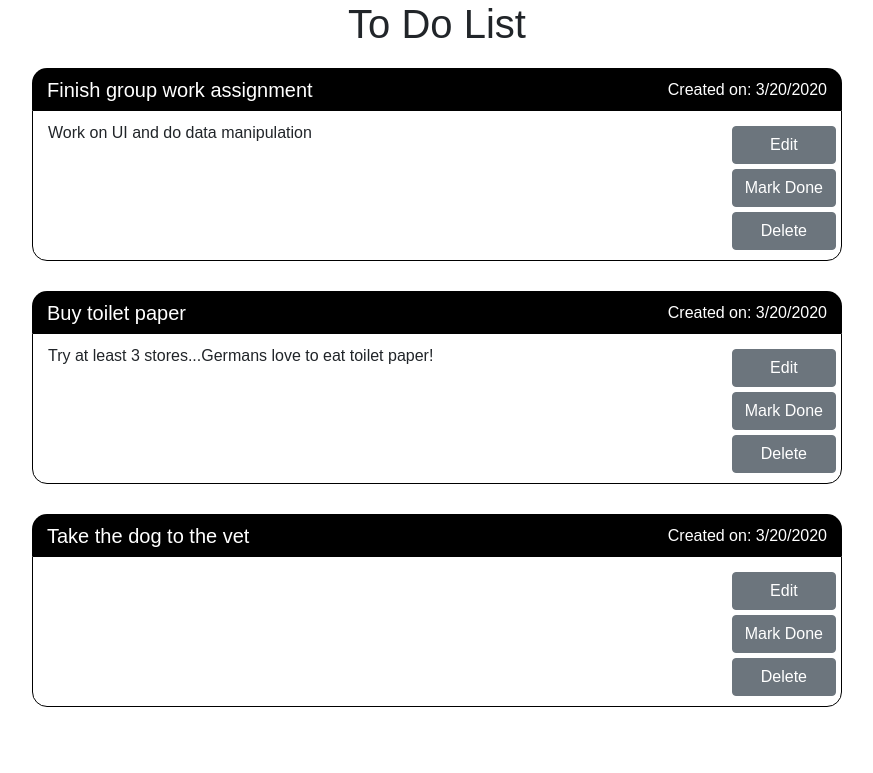
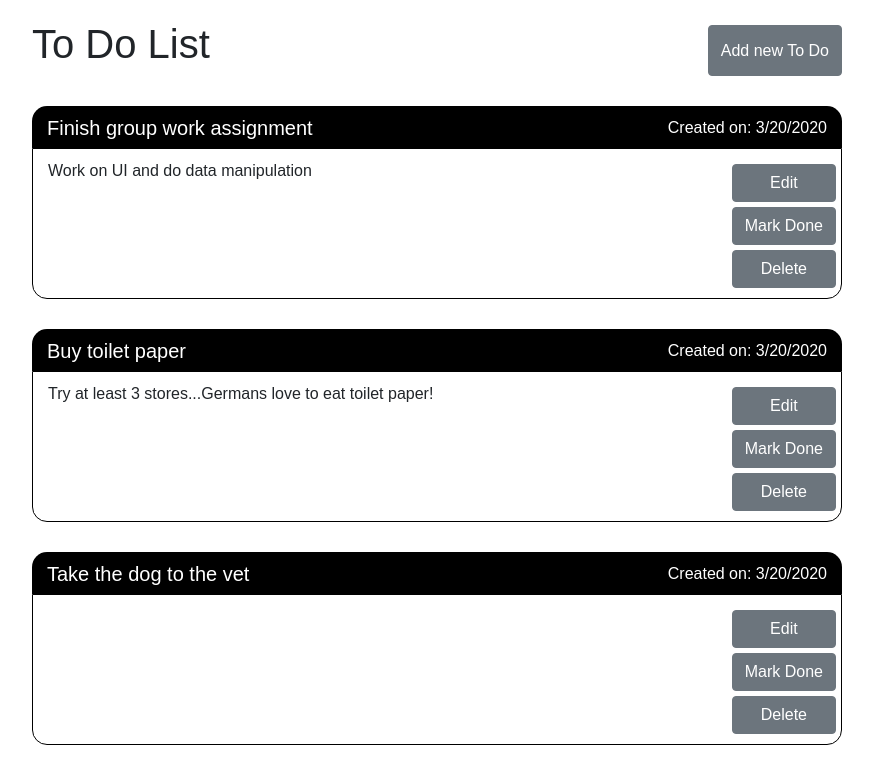
Before and after one commit to Bobaflex-HSV/ToDoList-React, a React (Create React App) app: page / in a window 1280 px wide. Shown: the top 773 px of the page, without its empty margins (203-1076 px from the left). Built offline with nearby package versions, Linux system fonts and the light colour scheme.

Commit message:
modify header and buttons
- combine header and add new to do button
- alert functionality on buttons

```diff
--- a/src/App.js
+++ b/src/App.js
@@ -4,7 +4,6 @@ import TodoList from "./components/TodoList";
 export default function App() {
   return (
     <div className="App">
-      <h1>To Do List</h1>
       <TodoList />
     </div>
   );
--- a/src/components/Todo.js
+++ b/src/components/Todo.js
@@ -2,12 +2,18 @@ import React from "react";
 import "../styles/Todo.css";
 
 export default function Todo({ value, dateProperty, descriptionProperty }) {
-  function markAsDone() {
-    console.log("Clicked on " + value);
+  function editTodo() {
+    alert("Clicked on edit");
+  }
+  function markDone() {
+    alert("Clicked on Mark Done");
   }
 
+  function deleteTodo() {
+    alert("Clicked on Delete");
+  }
   return (
-    <div onClick={markAsDone} className="todo-wrapper">
+    <div className="todo-wrapper">
       <div className="todo-title-date">
         <h5>{value}</h5>
         <span>Created on: {dateProperty}</span>
@@ -17,13 +23,25 @@ export default function Todo({ value, dateProperty, descriptionProperty }) {
           <span>{descriptionProperty}</span>
         </div>
         <div className="function-buttons">
-          <button type="button" className="btn btn-secondary button-todo">
+          <button
+            onClick={editTodo}
+            type="button"
+            className="btn btn-secondary button-todo"
+          >
             Edit
           </button>
-          <button type="button" className="btn btn-secondary button-todo">
+          <button
+            onClick={markDone}
+            type="button"
+            className="btn btn-secondary button-todo"
+          >
             Mark Done
           </button>
-          <button type="button" className="btn btn-secondary button-todo">
+          <button
+            onClick={deleteTodo}
+            type="button"
+            className="btn btn-secondary button-todo"
+          >
             Delete
           </button>
         </div>
--- a/src/components/TodoList.js
+++ b/src/components/TodoList.js
@@ -1,5 +1,7 @@
 import React from "react";
 import Todo from "./Todo";
+import "../styles/Todolist.css";
+import "../styles/Todo.css";
 
 export default function TodoList() {
   const arrayOfData = [
@@ -17,8 +19,26 @@ export default function TodoList() {
       value: "Take the dog to the vet",
       date: new Date().toLocaleDateString(),
       description: ""
+    },
+    {
+      value: "Finish group work assignment",
+      date: new Date().toLocaleDateString(),
+      description: "Work on UI and do data manipulation"
+    },
+    {
+      value: "Buy toilet paper",
+      date: new Date().toLocaleDateString(),
+      description: "Try at least 3 stores...Germans love to eat toilet paper!"
+    },
+    {
+      value: "Take the dog to the vet",
+      date: new Date().toLocaleDateString(),
+      description: ""
     }
   ];
+  function addTodo() {
+    alert("Clicked on Add new To Do");
+  }
 
   const getToDoList = arrayOfData.map((element, index) => {
     // Map returns an array at then
@@ -32,5 +52,21 @@ export default function TodoList() {
     );
   });
 
-  return <div>{getToDoList}</div>;
+  return (
+    <div>
+      <div className="header-menu-wrapper">
+        <div className="header-menu">
+          <h1>To Do List</h1>
+          <button
+            onClick={addTodo}
+            type="button"
+            className="btn btn-secondary button-todo"
+          >
+            Add new To Do
+          </button>
+        </div>
+      </div>
+      <div>{getToDoList}</div>
+    </div>
+  );
 }
--- /dev/null
+++ b/src/styles/Todolist.css
@@ -0,0 +1,12 @@
+.header-menu {
+  padding-top: 10px;
+  padding-bottom: 10px;
+  padding-left: 15px;
+  padding-right: 15px;
+  display: flex;
+  flex-direction: row;
+  justify-content: space-between;
+  margin-top: 10px;
+  margin-left: 20px;
+  margin-right: 20px;
+}
--- a/src/styles/styles.css
+++ b/src/styles/styles.css
@@ -1,6 +1,13 @@
+body {
+  width: 100%;
+  margin-left: auto;
+  margin-right: auto;
+}
+
 .App {
   font-family: sans-serif;
   text-align: center;
+
   margin-left: 200px;
   margin-right: 200px;
 }
```
